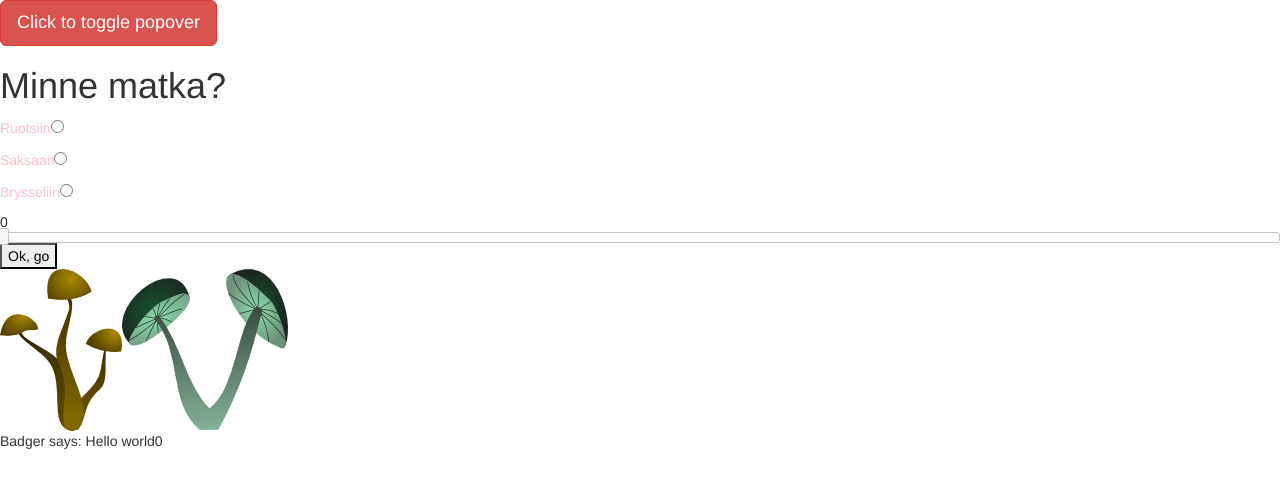
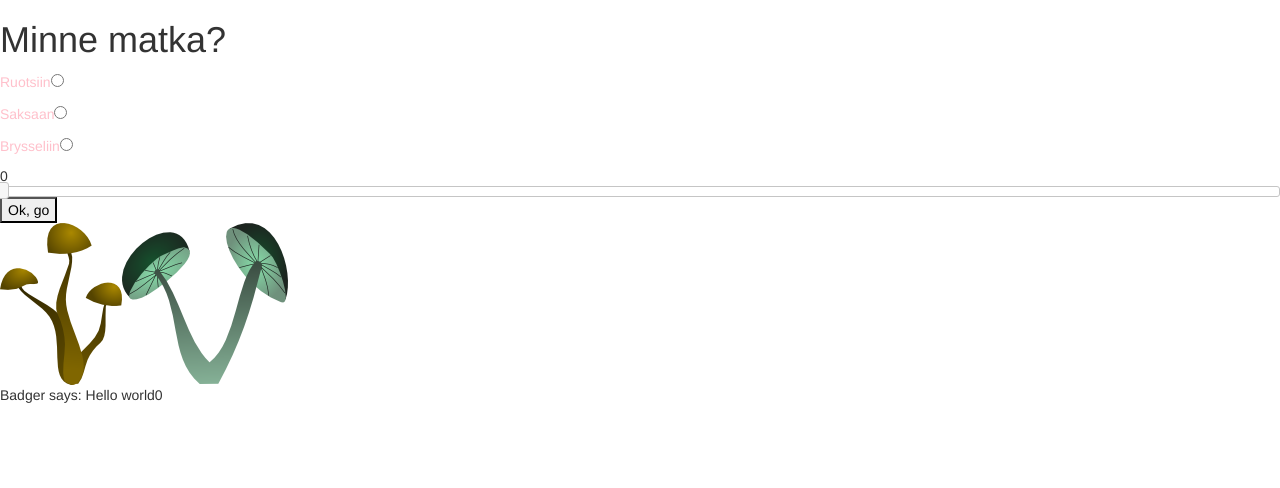
Before and after one commit to matnel/euhackathon-2013, a website: page ui/index_react.htm in a window 1280 px wide. Drawn offline with nearby package versions, Linux system fonts and the light colour scheme.

Commit message:
Remove big red button

```diff
--- a/ui/index_react.htm
+++ b/ui/index_react.htm
@@ -10,8 +10,6 @@
     <link rel="stylesheet" href="./libs/bootstrap/css/bootstrap.min.css">
   </head>
   <body>
-
-<a href="#" class="btn btn-lg btn-danger" data-toggle="popover" title="" data-content="And here's some amazing content. It's very engaging. right?" data-original-title="A Title">Click to toggle popover</a>
 
     <div id="example"></div>
     <script type="text/jsx">
```
